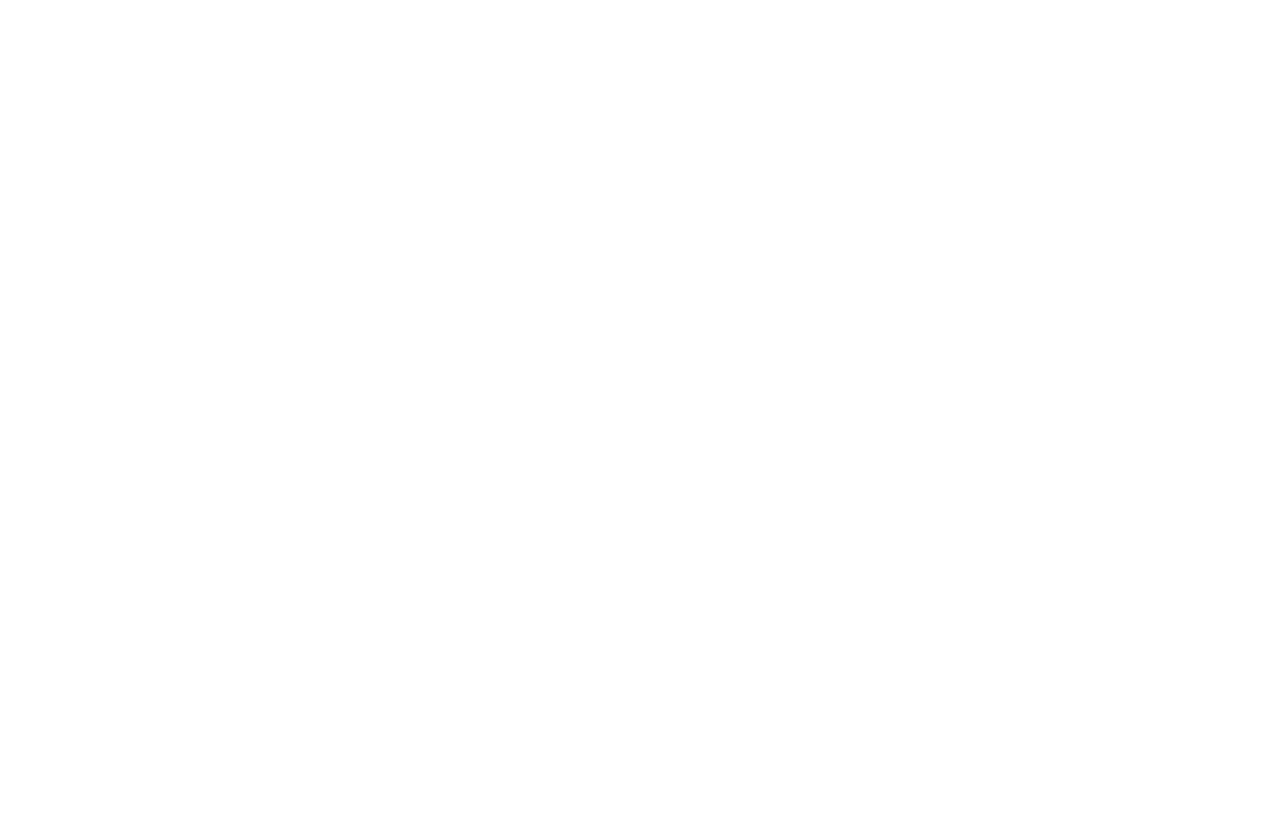
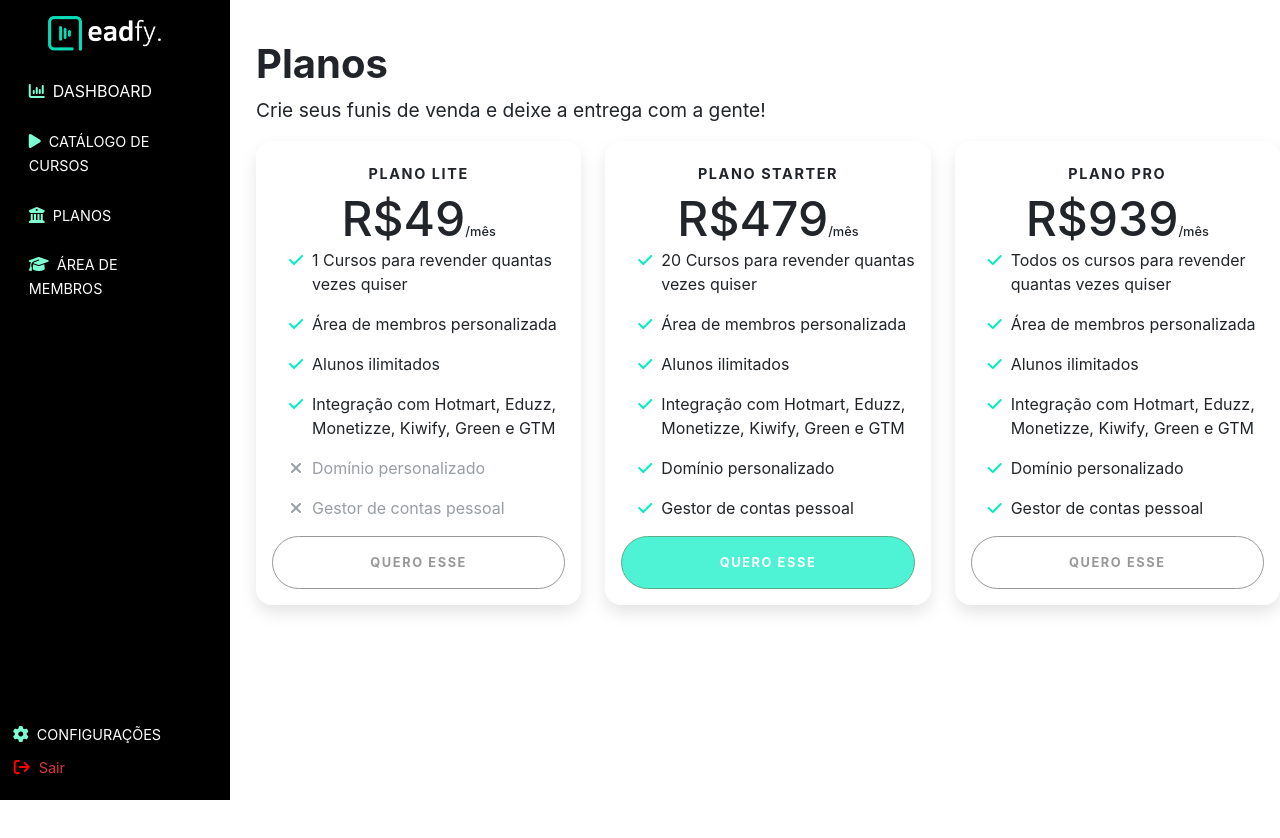
Before and after one commit to Luanecarol/bonfa_cursos, a React (Create React App) app: page /Planos in a window 1280 px wide. Before the commit this address had no page. Before the commit the page ends 800 px from the top, so only its background shows below. Built offline with nearby package versions, Linux system fonts and the light colour scheme.

Commit message:
page planos

```diff
--- a/src/components/Planos/planos.css
+++ b/src/components/Planos/planos.css
@@ -1,67 +1,92 @@
-.container{
-    width: 70%;
+
+
+
+
+  .container1{
+    background: white;
+    float: right;
+    width: 100%;
     height: 100vh;
-    background-color: white;
-    float: right;
-    padding: 40px;
+    margin-top: -2rem;
+
 }
 
-.tittle{
-    font-size: 40px;
+
+
+  .pricing .card {
+    border: none;
+    border-radius: 1rem;
+    transition: all 0.2s;
+    box-shadow: 0 0.5rem 1rem 0 rgba(0, 0, 0, 0.1);
+  }
+
+  .pricing hr {
+    margin: 1.5rem 0;
+  }
+
+  .pricing .card-title {
+    margin: 0.5rem 0;
+    font-size: 0.9rem;
+    letter-spacing: .1rem;
     font-weight: bold;
   }
 
-.subtittle{
-   font-size: 25px;
-   margin-top: 20px;
-   margin-bottom: 60px;
+  .pricing .card-price {
+    font-size: 3rem;
+    margin: 0;
   }
 
-.card{
-    display: flex;
-   justify-content: space-between;
+  .pricing .card-price .period {
+    font-size: 0.8rem;
   }
 
-.card-1, .card-2, .card-3{
-    font-size: 12px;
-    border-style: solid;
-    border-radius: 8px;
-    padding: 10px 10px 10px 10px;
-    border-width: 1px;
-    width: 250px;
-    height: 350px;
-    border-right-width: 0px;
+  .pricing ul li {
+    margin-bottom: 1rem;
   }
 
-.tittle-card{
-    font-size: 20px;
+  .pricing .text-muted {
+    opacity: 0.7;
   }
 
-.card-1 p {
-    color: #224957;
-    padding-left: 30px;
+  .pricing .btn {
+    font-size: 80%;
+    border-radius: 5rem;
+    letter-spacing: .1rem;
+    font-weight: bold;
+    padding: 1rem;
+    opacity: 0.7;
+    transition: all 0.2s;
   }
 
-.card-2 p {
-    color: #224957;
-    padding-left: 30px;
+  .btn-outline-success {
+    color: #6D6D6D !important;
+    border-color: #6D6D6D !important;
+
+  }
+  .btn-outline-success:hover {
+    background-color: rgb(255, 255, 255) !important;
   }
 
-.card-3 p {
-    color: #224957;
-    padding-left: 30px;
+  .text-success {
+    color: #03eec3 !important;
   }
 
-button{
-    background-color: #09DAB3;
-    font-size: 10;
-    border-radius: 4px;
-    border-color: #09DAB3;
-   padding: 6px;
-   width: 110px;
-   font-weight: bold;
+  .btn-success {
+    color: white;
+    background-color: #03eec3 !important;
   }
 
-.button-1{
-    margin-top: 50px;
+
+  /* Hover Effects on Card */
+
+  @media (min-width: 992px) {
+    .pricing .card:hover {
+      margin-top: -.25rem;
+      margin-bottom: .25rem;
+      box-shadow: 0 0.5rem 1rem 0 rgba(0, 0, 0, 0.3);
     }
+
+    .pricing .card:hover .btn {
+      opacity: 1;
+    }
+  }
--- a/src/components/Planos/planos.js
+++ b/src/components/Planos/planos.js
@@ -1,49 +1,93 @@
 import React from 'react';
 import './planos.css';
+import { Sidebar } from '../Sidebar/sidebar';
 
 export function Planos () {
     return (
-<div className='container'>
-    <div className='tittle'><span >PLANOS</span></div>
-    <div className='subtittle'><span>Crie seus funis de vendas <br/> e deixe a entrega com a gente</span></div>
+        <>
+        <Sidebar />
+        <div className='container1'>
 
-    <div className='card'>
-    <div className='card-1'>
-        <span className='tittle-card'>Plano Lite <br/>R$49/Mês</span>
-        <p>1 curso para revender quantas vezes <br/> quiser</p>
-        <p>Área de Membros Estilo Netflix <br/> Personalizado com a sua Identidade</p>
-        <p>Alunos Ilimitados</p>
-        <p>integração com Hotmart, Eduzz, <br/> Monetizze, Kiwify, Green, e GTM</p>
-        <button className='button-1'>Quero Esse</button>
-    </div>
+           <h1 className='fw-bold'>Planos</h1>
+            <p className='fs-3'>Crie seus funis de venda e deixe a entrega com a gente!</p>
 
-    <div className='card-2'>
-        <span className='tittle-card'>Plano Starter<br/>R$479/Mês</span>
-        <p>20 cursos para revender quantas vezes quiser</p>
-        <p>Área de Membros Estilo Netflix Personalizado com a sua Identidade</p>
-        <p>Alunos Ilimitados</p>
-        <p>integração com Hotmart, Eduzz, Monetizze, Kiwify, Green, e GTM</p>
-        <p>Domínios Personalizado</p>
-        <p>Gestor de contas pessoal</p>
-        <button>Quero Esse</button>
-        <p>Mais Escolhido</p></div>
+           <section class="pricing ">
+  <div class="">
+    <div class="row">
+
+      <div class="col-lg-4">
+        <div class="card mb-5 mb-lg-0">
+          <div class="card-body">
+            <h5 class="card-title  text-uppercase text-center">Plano Lite</h5>
+            <h6 class="card-price text-center">R$49<span class="period">/mês</span></h6>
+
+            <ul class="fa-ul">
+              <li><span class="fa-li"><i class="fas fa-check text-success"></i></span>1 Cursos para revender quantas vezes quiser</li>
+              <li><span class="fa-li"><i class="fas fa-check text-success"></i></span>Área de membros personalizada </li>
+              <li><span class="fa-li"><i class="fas fa-check text-success"></i></span>Alunos ilimitados</li>
+              <li><span class="fa-li"><i class="fas fa-check text-success"></i></span>Integração com Hotmart, Eduzz, Monetizze, Kiwify, Green e GTM</li>
+              <li class="text-muted"><span class="fa-li"><i class="fas fa-times"></i></span>Domínio personalizado</li>
+              <li class="text-muted"><span class="fa-li"><i class="fas fa-times"></i></span>Gestor de contas pessoal</li>
+
+            </ul>
+            <div class="d-grid">
+              <a href="#" class="btn btn-outline-success text-uppercase">Quero esse</a>
+            </div>
+          </div>
+        </div>
+      </div>
+
+      <div class="col-lg-4">
+        <div class="card mb-5 mb-lg-0">
+          <div class="card-body">
+
+            <h5 class="card-title  text-uppercase text-center">Plano Starter</h5>
+            <h6 class="card-price text-center">R$479<span class="period">/mês</span></h6>
 
 
-        <div className='card-3'>
-        <span className='tittle-card'>Plano Pró<br/>R$939/Mês</span>
-        <p>todos os cursos (+100) para revender quantas vezes quiser</p>
-        <p>Área de Membros Estilo Netflix Personalizado com a sua Identidade</p>
-        <p>Alunos Ilimitados</p>
-        <p>integração com Hotmart, Eduzz, Monetizze, Kiwify, Green, e GTM</p>
-        <p>Domínios Personalizado</p>
-        <p>Gestor de contas pessoal</p>
-        <button>Quero Esse</button>
+            <ul class="fa-ul">
+              <li><span class="fa-li"><i class="fas fa-check text-success"></i></span>20 Cursos para revender quantas vezes quiser</li>
+              <li><span class="fa-li"><i class="fas fa-check text-success"></i></span>Área de membros personalizada </li>
+              <li><span class="fa-li"><i class="fas fa-check text-success"></i></span>Alunos ilimitados</li>
+              <li><span class="fa-li"><i class="fas fa-check text-success"></i></span>Integração com Hotmart, Eduzz, Monetizze, Kiwify, Green e GTM</li>
+              <li><span class="fa-li"><i class="fas fa-check text-success"></i></span>Domínio personalizado</li>
+              <li><span class="fa-li"><i class="fas fa-check text-success"></i></span>Gestor de contas pessoal</li>
+
+            </ul>
+            <div class="d-grid">
+              <a href="#" class="btn btn-success text-uppercase">Quero esse</a>
+            </div>
+          </div>
+        </div>
+      </div>
+
+      <div class="col-lg-4">
+        <div class="card">
+          <div class="card-body">
+            <h5 class="card-title  text-uppercase text-center">Plano Pro</h5>
+            <h6 class="card-price text-center">R$939<span class="period">/mês</span></h6>
+
+            <ul class="fa-ul">
+              <li><span class="fa-li"><i class="fas fa-check text-success"></i></span>Todos os cursos para revender quantas vezes quiser
+              </li>
+              <li><span class="fa-li"><i class="fas fa-check text-success"></i></span>Área de membros personalizada </li>
+              <li><span class="fa-li"><i class="fas fa-check text-success"></i></span>Alunos ilimitados</li>
+              <li><span class="fa-li"><i class="fas fa-check text-success"></i></span>Integração com Hotmart, Eduzz, Monetizze, Kiwify, Green e GTM</li>
+              <li><span class="fa-li"><i class="fas fa-check text-success"></i></span>Domínio personalizado</li>
+              <li><span class="fa-li"><i class="fas fa-check text-success"></i></span>Gestor de contas pessoal</li>
+            </ul>
+            <div class="d-grid">
+                <a href="#" class="btn btn-outline-success text-uppercase">Quero esse</a>
+            </div>
+          </div>
+        </div>
+      </div>
+    </div>
+  </div>
+</section>
 
 
-     </div>
-
-    </div>
-
-</div>
+        </div>
+        </>
     )
 }
--- a/src/components/dashboard/dashboard.css
+++ b/src/components/dashboard/dashboard.css
@@ -7,5 +7,6 @@
     float: right;
     width: 80%;
     height: 100vh;
+    margin-top: -2rem;
 
 }
--- a/src/components/dashboard/dashboard.js
+++ b/src/components/dashboard/dashboard.js
@@ -48,7 +48,7 @@
         <Sidebar />
         <div className='container1'>
 
-           <h1 >Dashboard</h1>
+           <h1 className='fw-bold' >Dashboard</h1>
 
 
            <div className='mt-3'>
--- a/src/routes/rotas.js
+++ b/src/routes/rotas.js
@@ -18,7 +18,7 @@
           <Route path="/" element={<Login />} />
           <Route path="dashboard" element={<Dashboard />} />
 
-          <Route path="pay" element={<Pay />} />
+          <Route path="Planos" element={<Planos />} />
 
 
 
```
Lines whose indentation alone changed are shown as unchanged.
